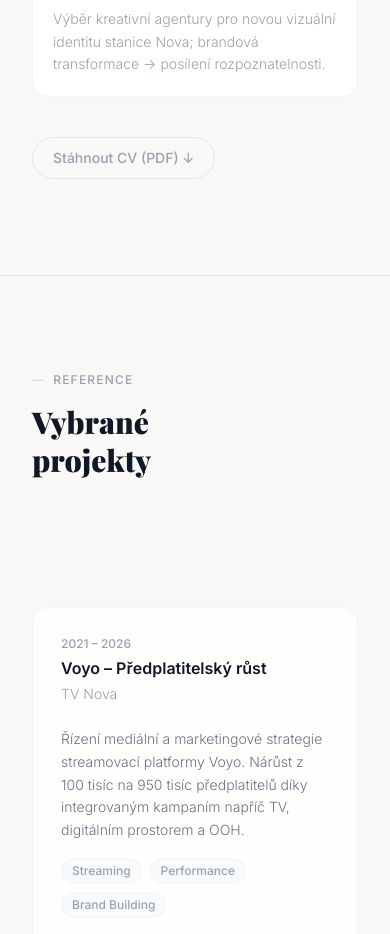
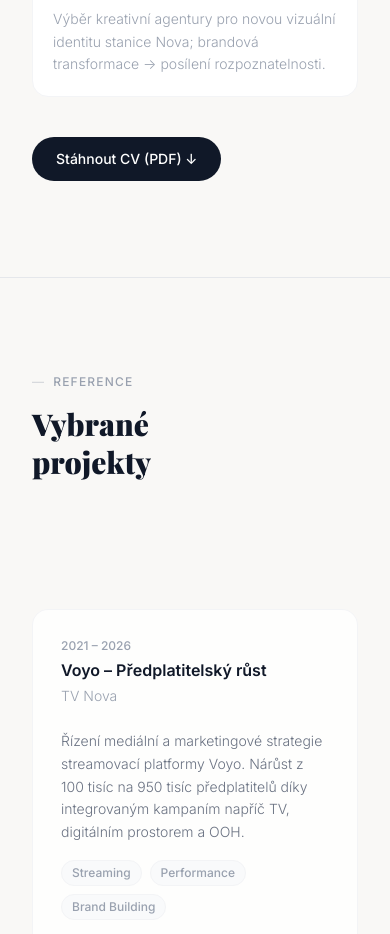
Before and after one commit to danielxmayer/personal-website, a Next.js app: page / in a window 390 px wide. Shown: the part 4941-5875 px from the top of the page. Built offline with nearby package versions, Linux system fonts and the light colour scheme.

Commit message:
mobile: enhance CV download button
Co-Authored-By: Claude Sonnet 4.6 <noreply@anthropic.com>

```diff
--- a/components/Resume.tsx
+++ b/components/Resume.tsx
@@ -134,7 +134,7 @@ export default function Resume() {
             <a
               href="/Daniel_Mayer_CV_2026.pdf"
               download
-              className="inline-flex items-center gap-2 px-5 py-2.5 border border-gray-200 hover:border-gray-900 hover:text-gray-900 text-gray-400 text-sm font-medium rounded-full transition-all"
+              className="inline-flex items-center gap-2 px-6 py-3 bg-gray-900 text-white hover:bg-gray-800 text-sm font-medium rounded-full transition-all min-h-[44px]"
             >
               Stáhnout CV (PDF) ↓
             </a>
```
